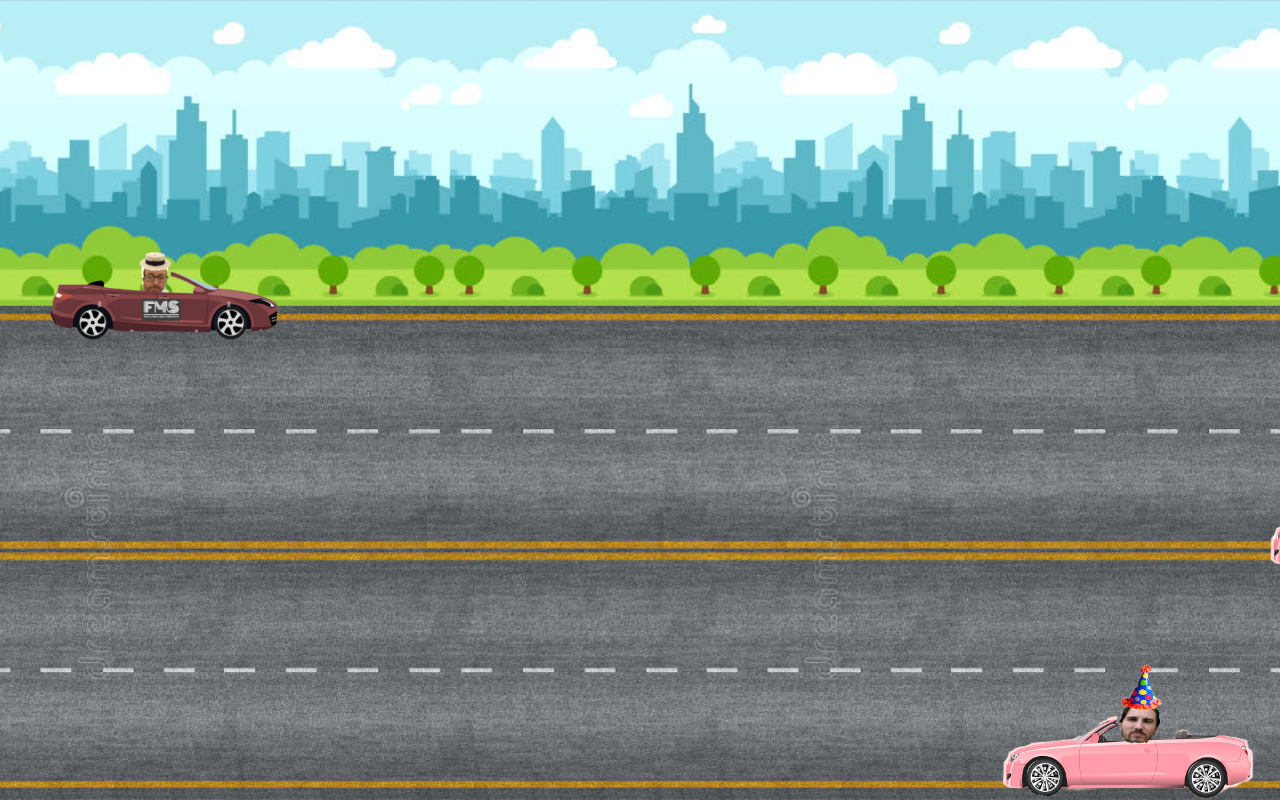
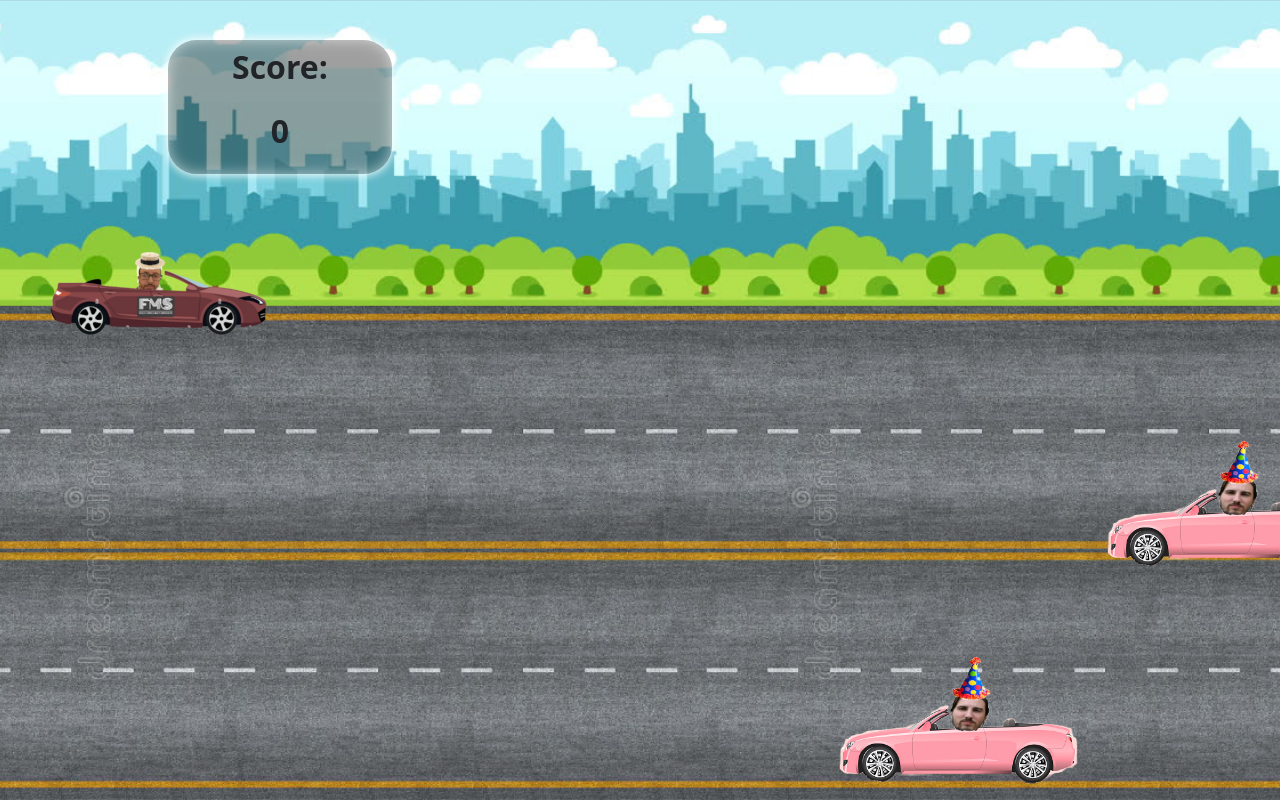
Before and after one commit to dylandea/Super-Mohamed-Kart-2, a plain HTML site: page index.html in a window 1280 px wide. Both pictures are taken after a click on the link "Play Now". Drawn offline with nearby package versions, Linux system fonts and the light colour scheme.

Commit message:
best commit of my life

```diff
--- a/generateEnemy.js
+++ b/generateEnemy.js
@@ -9,17 +9,14 @@ let posEnnemis_X,
 
 function enemy_counter_function() {
 	const enemy_counter = document.querySelectorAll(`.enemy`).length;
-    console.log("là")
 
 	if (enemy_counter == 0 && end_game === false) {
 		cancelAnimationFrame(enemy_animation_frame);
-        console.log("prout!!!")
 		generateEnemy();
 	}
 }
 
 function generateEnemy() {
-	let id = 0;
 	let enemy;
 
 	size_content_top = div_game.getBoundingClientRect().top;
@@ -28,7 +25,7 @@ function generateEnemy() {
     size_content_right = div_game.getBoundingClientRect().right;
 
 	const numberOfEnemiesAtTheSameTimeOnTheScreen = 3;
-    const possibleEnemiesPositions = [Math.round(height*41/100), Math.round(height*55/100), Math.round(height*71/100), Math.round(height*83/100)]; //à changer pour correspondre avec les voies de l'autoroute
+    const possibleEnemiesPositions = [Math.round(height*38/100), Math.round(height*55/100), Math.round(height*69/100), Math.round(height*82/100)]; //à changer pour correspondre avec les voies de l'autoroute
     const possibleEnemiesCharacters = ["benoit", "dylan", "chris", "nicolas"];
 
 	for (let i = 0; i < numberOfEnemiesAtTheSameTimeOnTheScreen; i++) {
@@ -54,27 +51,35 @@ function generateEnemy() {
         top: ${posEnnemis_Y}px;
         left: ${posEnnemis_X}px;
         `;
-console.log("i", i)
+        if (character=="chris") {
+            enemy.style.height = "21%";
+            enemy.style.width =  "23%"
+        } else if (character=="dylan") {
+            enemy.style.height = "17%";
+            enemy.style.width =  "19%"
+        } else if (character=="nicolas") {
+            enemy.style.height = "17%";
+            enemy.style.width =  "19%"
+        }
 	}
 
 
 
 
 
-    enemies = document.querySelectorAll(`.enemy`);
+    let existingEnemies = document.querySelectorAll(`.enemy`);
 
     let move_translate_X = 0;
 
-    for (let i = 0; i < enemies.length; i++) {
+    for (let i = 0; i < existingEnemies.length; i++) {
         function moveX() {
-            enemies[i].style.transform = `translateX(${(move_translate_X-=enemySpeed)}px)`;
-
+            existingEnemies[i].style.transform = `translateX(${(move_translate_X-=enemySpeed)}px)`;
             enemy_animation_frame = requestAnimationFrame(moveX);
             enemy_counter_function();
         }
 
         enemy_animation_frame = requestAnimationFrame(moveX);
     }
-    enemySpeed+=0.5
+    enemySpeed+=1
     speedMomo+=1
 }
--- a/handleCrash.js
+++ b/handleCrash.js
@@ -7,11 +7,6 @@ function getRandomInt(min, max) {
 function checkIfTwoRectIntersect(r1, x, r2) {
     r1 = r1.getBoundingClientRect();
     r2 = r2.getBoundingClientRect();
-
-    console.log( r2.left > r1.right + x ||
-        r2.right < r1.left - x||
-        r2.top > r1.bottom + x ||
-        r2.bottom < r1.top -x)
 
     return !(
         r2.left > r1.right - 50 ||
@@ -51,8 +46,6 @@ function handleCrash() {
                 vY,
                 100
             );
-
-            console.log("explosion1", explosion1)
 
             const explosion2 = new Start_explose();
             explosion2.explose(
--- a/index.html
+++ b/index.html
@@ -22,6 +22,10 @@
 
   <body>
     <div class="game">
+        <div class="score">
+            <p>Score: </p>
+            <p class="score_text">0</p>
+        </div>
       <div class="sliding-background"></div>
       <div class="game_items">
         <span id="momo"></span>
@@ -45,8 +49,7 @@
                 Super MoMo Kart 2
               </h1>
               <p class="lead text-success">
-                Tu dois éviter les développeur en herbe<br />Aide toi des bonus
-                pour finir la course
+                Tu dois éviter les développeur en herbe<br />
               </p>
               <p class="lead">
                 <a id="play" class="btn btn-lg btn-danger blink">Play Now</a>
--- a/main.js
+++ b/main.js
@@ -5,12 +5,15 @@ let enemySpeed = 1;
 const homePage = document.querySelector("#homePage");
 const startScreen = document.querySelector("#homePage");
 const buttonPlay = document.querySelector("#play");
+const score_text = document.querySelector(".score_text");
+
 
 buttonPlay.addEventListener("click", clickPlayHandler, false);
 
 function clickPlayHandler(e) {
     startScreen.style.opacity = 0;
     gamesItems.style.opacity = 1;
+
     move();
     setTimeout(() => {
         generateEnemy();
@@ -88,7 +91,7 @@ let move_frame;
 // ==================================================================================
 
 let positionY = 250;
-let speedMomo = 7;
+let speedMomo = 8;
 
 function move() {
 
@@ -121,7 +124,7 @@ function clear_game() {
     gamesItems.style.opacity = 0;
     setTimeout(() => {
         location.reload();
-    }, 1500);
+    }, 2000);
 
     /* end_game = true;
     gamesItems.style.opacity = 0;
--- a/styles.css
+++ b/styles.css
@@ -37,6 +37,10 @@ body {
   transition: opacity 1;
 }
 
+.enemy {
+
+}
+
 .sliding-background {
 	position: absolute;
 	background: url("image/route.png") repeat-x;
@@ -55,10 +59,29 @@ body {
 	}
 }
 
+.score {
+  position: absolute;
+  z-index: 1;
+  display: flex;
+  flex-direction: column;
+  justify-content: center;
+  align-items: center;
+  top: 0;
+  left : 10%;
+  text-align: center;
+  padding: 0.1em 2em;
+  font-size: clamp(0.5em, 6vmin, 2em);
+  font-weight: bold;
+  background-color: rgba(0, 0, 0, 0.377);
+  margin: 5vmin 5vmin;
+  border-radius: 0.9em;
+  box-shadow: 0 0 10px 1px rgb(255, 255, 255), inset 0 0 15px -1px rgba(255, 255, 255, 0.651);
+}
+
 #momo {
     position: absolute;
-    height: 14%;
-	width: 18%;
+    height: 13%;
+	width: 17%;
     background: url("image/momo.png") no-repeat;
     background-size: contain;
     margin: 0;
--- a/updateScore.js
+++ b/updateScore.js
@@ -1,18 +1,18 @@
+let score = 0;
+
 function updateScore() {
-    const enemies = document.querySelectorAll(".enemy");
+    enemies = document.querySelectorAll(".enemy");
     for (let i = 0; i < enemies.length; i++) {
         let enemyRightSide = enemies[i].getBoundingClientRect().right;
-        if (enemyRightSide <= size_content_left-50) {
+        if (enemyRightSide <= size_content_left) {
             enemies[i].remove();
-            console.log("ici")
             score+=1;
             /*
             musique_succès();
             */
         }
     }
-    /*
-    //afficher le score
+
     score_text.innerText = score;
-    */
+
 }
```
